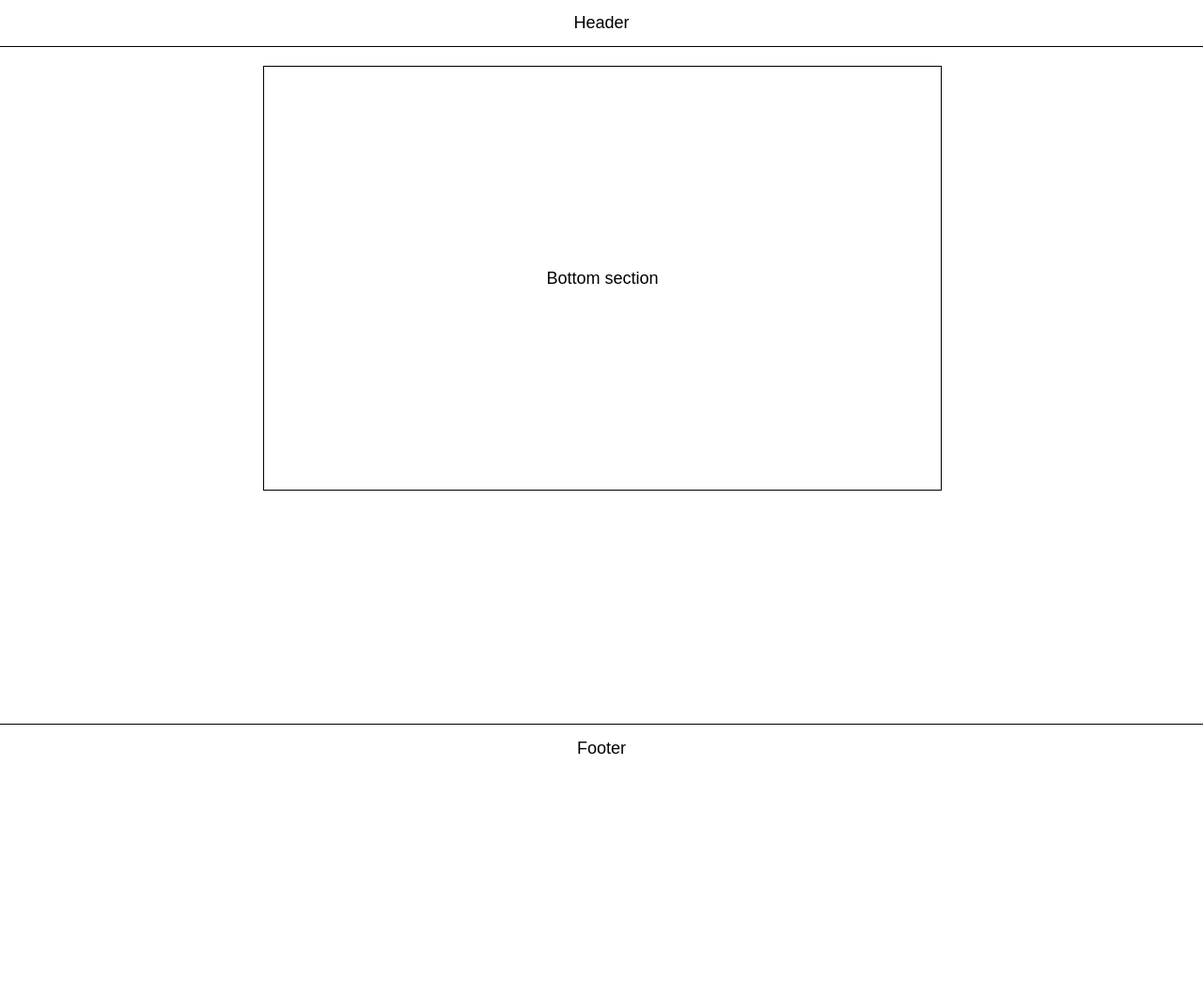
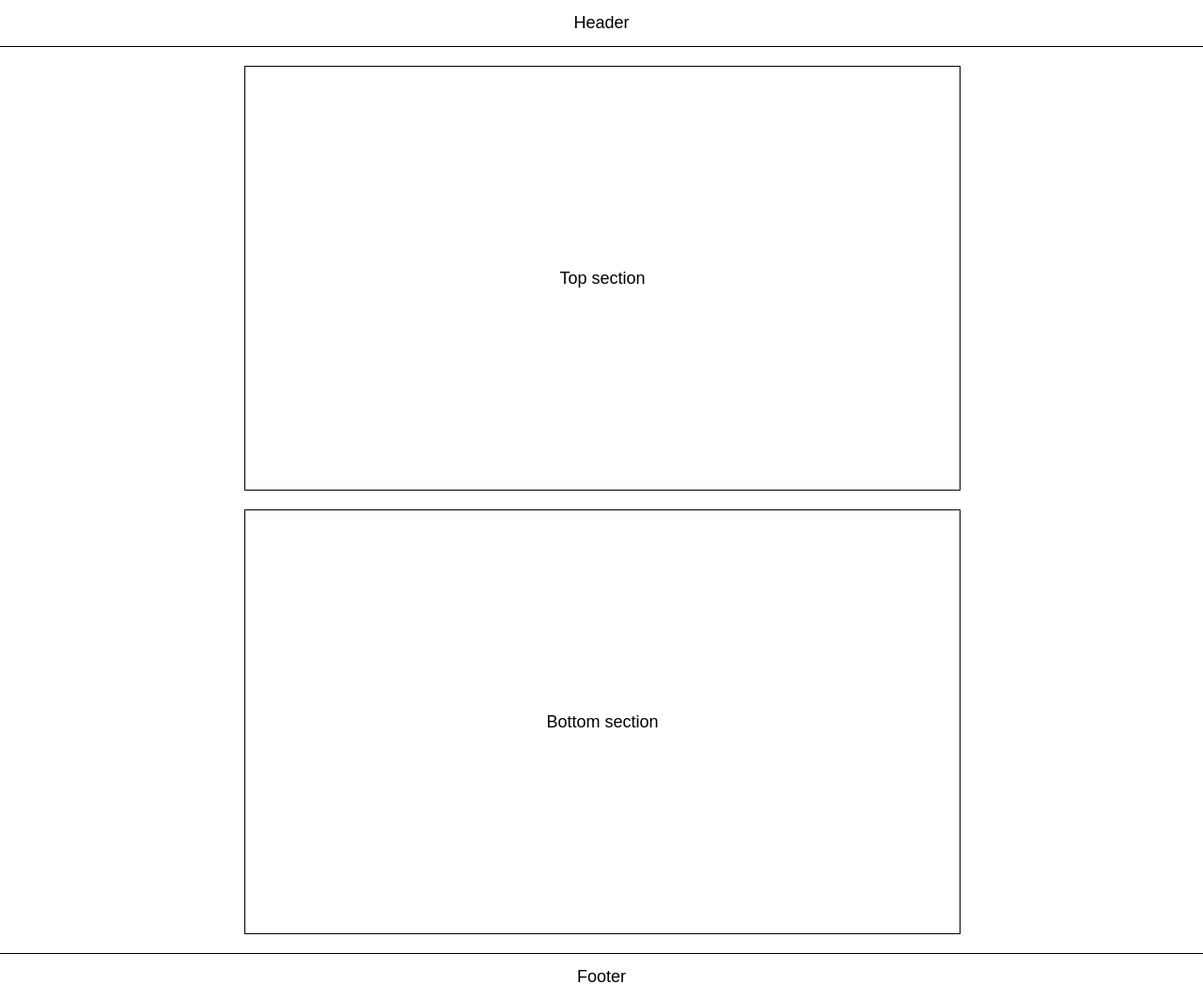
Before and after one commit to ooloo-io/github-flow-Aks-on, a website: page src/index.html in a window 1280 px wide. Shown: the whole page at 94% size. Before the commit the page ends 822 px from the top, so only its background shows below. Drawn offline with nearby package versions, Linux system fonts and the light colour scheme.

Commit message:
Top Section (#13)
* Add top section

* Style top section

* Update styles.css

---------

Co-authored-by: Aks-on <32609251+Aks-on@users.noreply.github.com>

```diff
--- a/src/index.html
+++ b/src/index.html
@@ -4,8 +4,8 @@
 <head>
   <meta charset="utf-8">
 
-  <title>GitHub Flow Course</title>
-  <meta name="description" content="GitHub Flow Course">
+  <title>GitHub Pull Request Flow Course</title>
+  <meta name="description" content="GitHub Pull Request Flow Course">
   <meta name="author" content="Johannes Kettmann">
 
   <link rel="stylesheet" href="https://cdnjs.cloudflare.com/ajax/libs/normalize/8.0.1/normalize.min.css">
@@ -18,6 +18,9 @@
   </header>
   <main class="content">
     <section class="section">
+      Top section
+    </section>
+    <section class="section">
       Bottom section
     </section>
   </main>
--- a/src/styles.css
+++ b/src/styles.css
@@ -12,7 +12,7 @@ body {
 }
 
 .footer {
-  height: 51px;
+  height: 49px;
   display: flex;
   justify-content: center;
   align-items: center;
@@ -20,10 +20,11 @@ body {
 }
 
 .content {
-  min-height: calc(100vh - 100px);
-  width: 720px;
+  min-height: calc(100vh - 140px);
+  width: 760px;
   max-width: 100%;
   margin: auto;
+  padding: 20px;
 }
 
 .section {
@@ -35,3 +36,7 @@ body {
   align-items: center;
   border: 1px solid black;
 }
+
+.section:first-child {
+  margin-top: 0;
+}
```
